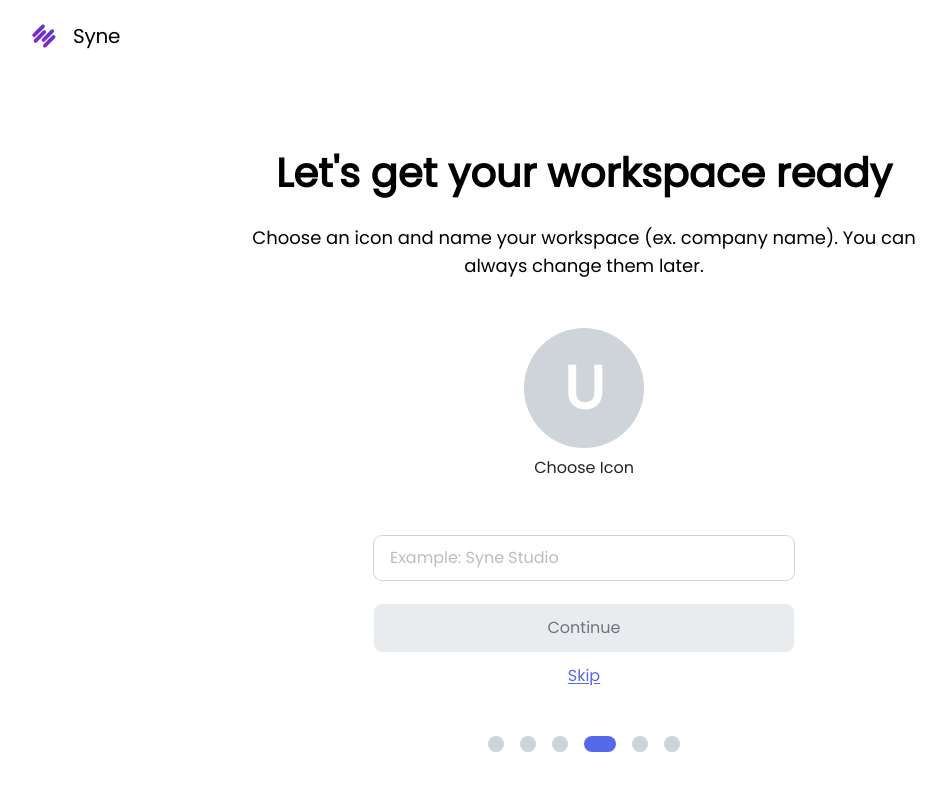
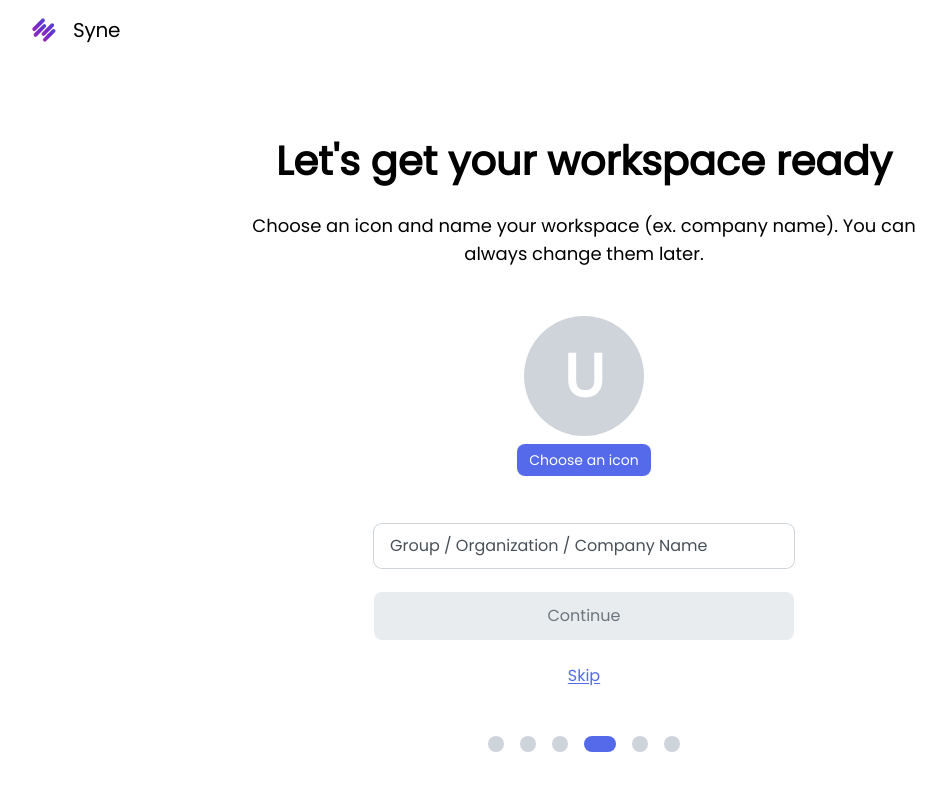
Before and after one commit to jeannyinthelamp/sycamore.ai, a React (Create React App) app: page /onboarding_4 in a window 1280 px wide. Shown: the top 790 px of the page, without its empty margins (56-1002 px from the left). Built offline with nearby package versions, Linux system fonts and the light colour scheme; no server answers; a web font is replaced by a local one.

Commit message:
Make UI updates: change choose icon btn appearance, change placeholder text for input field, update margins

```diff
--- a/src/Components/Onboarding/Onboarding_Icon_Picker/Onboarding_Icon_Picker.js
+++ b/src/Components/Onboarding/Onboarding_Icon_Picker/Onboarding_Icon_Picker.js
@@ -17,6 +17,9 @@ export default function Onboarding_Icon_Picker(props) {
         .then((res) => res.json())
         .then((data) => loadEmoji(data));
     }
+
+    //! Known Bug: When fetching emoji data and populating them in the DOM, sometimes 2 emojis are fetched together and appear to be 'stuck together' in the modal.
+    // The error may be with the API since nothing was changed on our end to cause this
 
     function loadEmoji(data) {
       data.forEach((emoji) => {
@@ -64,7 +67,7 @@ export default function Onboarding_Icon_Picker(props) {
         props.iconModalVisible ? "" : "hidden"
       }`}
     >
-      <div className='icon-modal-wrapper flex flex-col justify-center items-center gap-[16px] w-[410px] h-[356px] mt-[480px] p-6 bg-white rounded-lg outline outline-1 outline-[#DEE2E6] shadow-md'>
+      <div className='icon-modal-wrapper flex flex-col justify-center items-center gap-[16px] w-[410px] h-[356px] mt-[500px] p-6 bg-white rounded-lg outline outline-1 outline-[#DEE2E6] shadow-md'>
         <div className='title-and-exit-wrapper flex flex-row justify-between items-center w-[100%] h-auto'>
           <h1 className='title font-Poppins text-[1.125rem] text-[#000] font-semibold leading-[28px]'>
             Icons
--- a/src/Pages/Onboarding/Onboarding_4.js
+++ b/src/Pages/Onboarding/Onboarding_4.js
@@ -95,7 +95,7 @@ export default function Onboarding_4() {
             always change them later.
           </p>
         </div>
-        <div className='my-[48px]'>
+        <div className='flex flex-col items-center my-[48px]'>
           <div
             className='bg-[#CED4DA] p-[10px] w-[120px] h-[120px] rounded-full flex flex-col items-center cursor-pointer'
             onClick={toggleIconPicker}
@@ -115,10 +115,10 @@ export default function Onboarding_4() {
             </h1>
           </div>
           <p
-            className='my-[8px] text-[#212529] font-Poppins text-center cursor-pointer'
+            className='w-auto mt-[8px] py-1 px-3 text-[14px] font-medium text-white font-Poppins text-center leading-6 bg-[#556AEB] rounded-lg cursor-pointer'
             onClick={toggleIconPicker}
           >
-            Choose Icon
+            Choose an icon
           </p>
         </div>
         <form
@@ -133,10 +133,10 @@ export default function Onboarding_4() {
               //
               type='text'
               name='company-name'
-              placeholder='Example: Syne Studio'
+              placeholder='Group / Organization / Company Name'
               value={companyName}
               onChange={(e) => setCompanyName(e.target.value)}
-              className={`${detectBrowser()} w-[100%] h-auto py-[10px] px-[16px] font-Poppins font-normal text-[#212529] leading-[24px]  outline outline-1 rounded-lg ${
+              className={`${detectBrowser()} w-[100%] h-auto py-[10px] px-[16px] font-Poppins font-normal text-[#212529] leading-[24px]  outline outline-1 rounded-lg placeholder:text-[#495057] ${
                 companyNameError || companyNameExists
                   ? "outline-[#D82D07]"
                   : "outline-[#CED4DA]"
@@ -172,7 +172,7 @@ export default function Onboarding_4() {
       </div>
 
       <button
-        className='h-[24px] mt-[12px] font-Poppins font-medium text-[16px] leading-[24px] text-[#556AEB] text-center underline underline-offset-2 cursor-pointer'
+        className='h-[24px] mt-[24px] font-Poppins font-medium text-[16px] leading-[24px] text-[#556AEB] text-center underline underline-offset-2 cursor-pointer'
         onClick={() => {
           setVisible(true);
         }}
```
